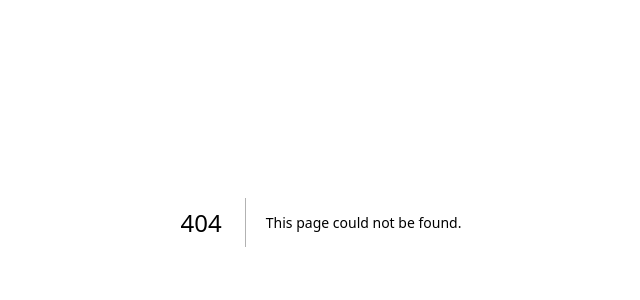
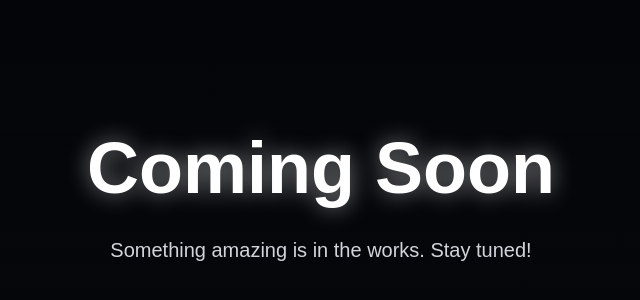
Before and after one commit to Model-Pipelines/imagepipeline-frontend, a Next.js app: page /audio in a window 1280 px wide. Before the commit this address had no page. Shown: the part 178-478 px from the top of the page, without its empty margins (319-959 px from the left). Built offline with nearby package versions, Linux system fonts and the light colour scheme.

Commit message:
made pages for adio and video

```diff
--- /dev/null
+++ b/src/app/audio/page.tsx
@@ -0,0 +1,11 @@
+import ComingSoonPage from "@/components/ComingSoon/ComingSoonPage";
+
+const Page = () => {
+    return (
+        <>
+            <ComingSoonPage />
+        </>
+    );
+};
+
+export default Page;
--- /dev/null
+++ b/src/app/video/page.tsx
@@ -0,0 +1,11 @@
+import ComingSoonPage from "@/components/ComingSoon/ComingSoonPage";
+
+const Page = () => {
+    return (
+        <>
+            <ComingSoonPage />
+        </>
+    );
+};
+
+export default Page;
```
Also changed, not shown: src/app/page.tsx (line endings or trailing spaces).
